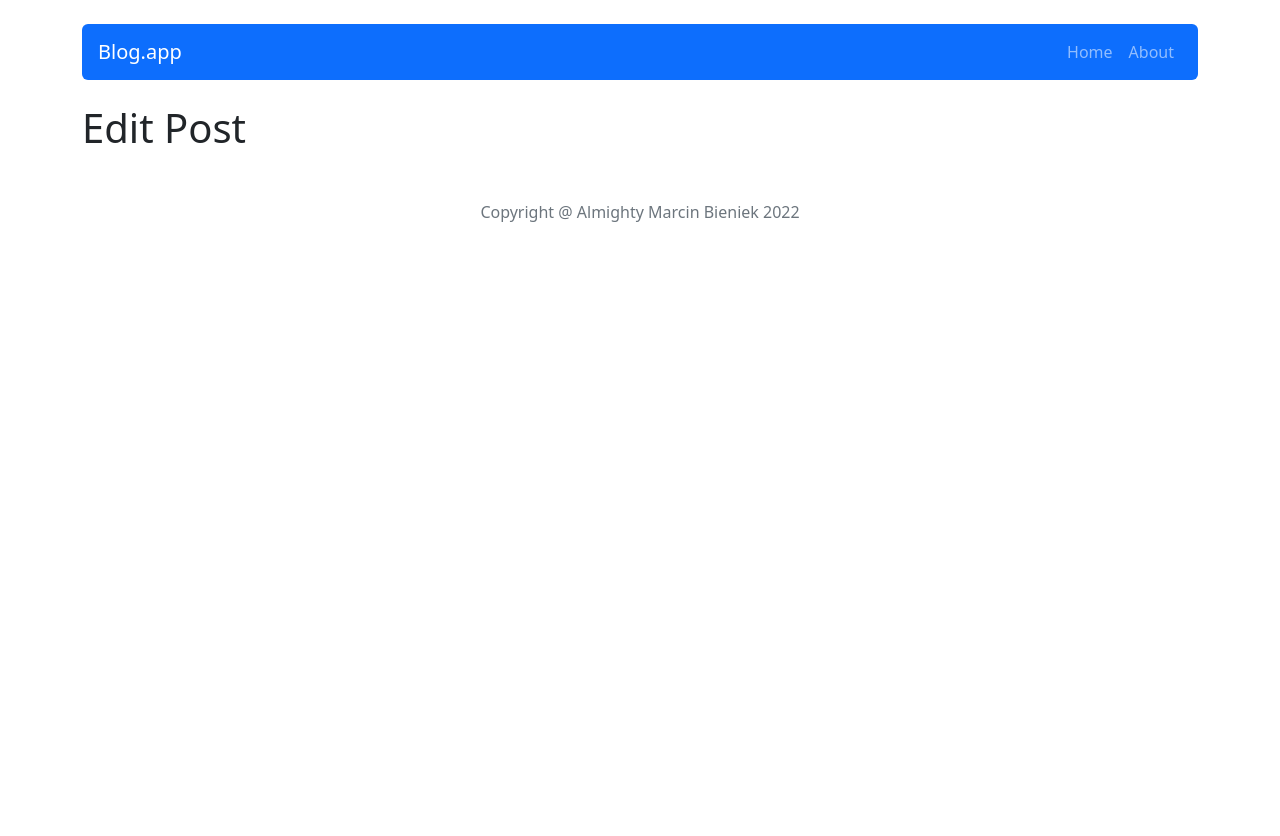
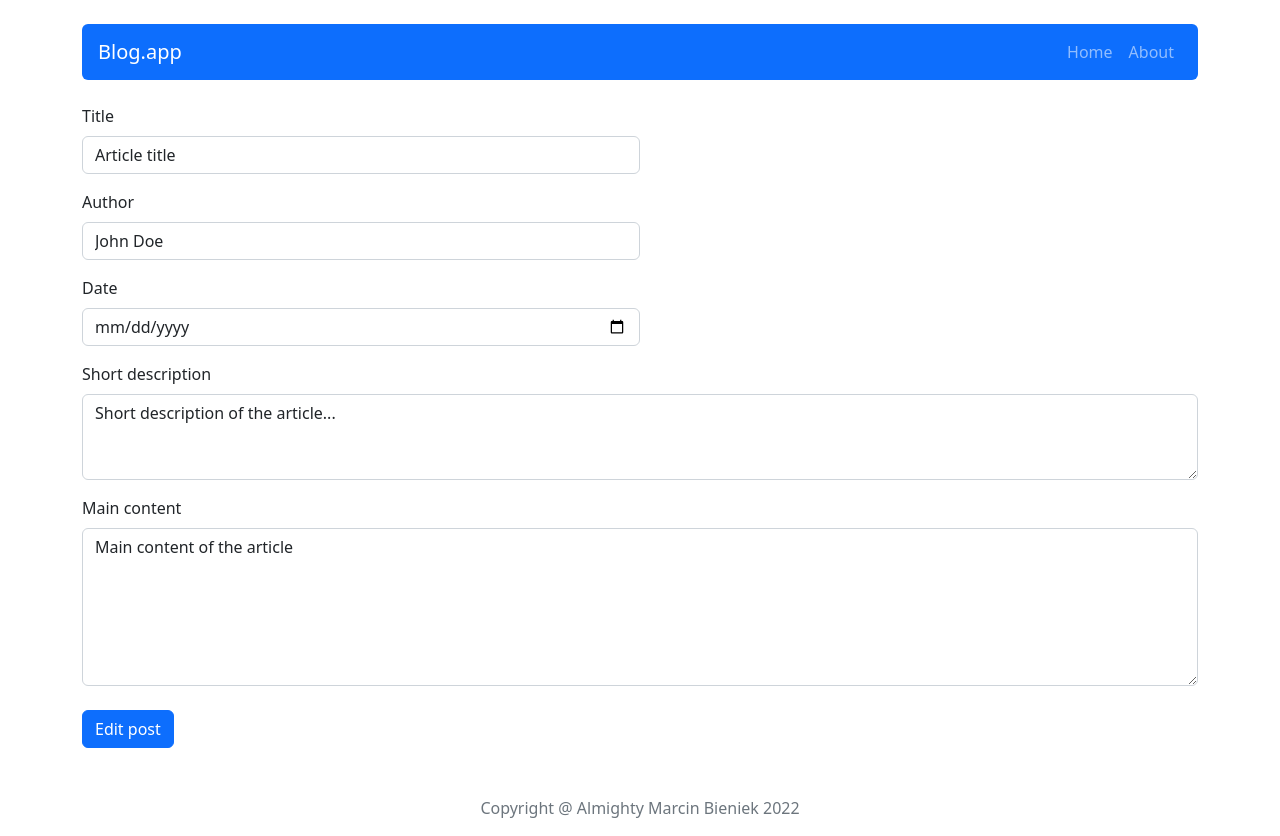
Before and after one commit to MarcinBieniek/CRUDApp, a React (Create React App) app: page /post/edit/1 in a window 1280 px wide. Before the commit the page ends 800 px from the top, so only its background shows below. Built offline with nearby package versions, Linux system fonts and the light colour scheme.

Commit message:
Add post edit option

```diff
--- a/package.json
+++ b/package.json
@@ -9,6 +9,7 @@
     "bootstrap": "^5.2.0",
     "react": "^18.2.0",
     "react-bootstrap": "^2.4.0",
+    "react-bootstrap-form": "^0.1.4-beta6",
     "react-dom": "^18.2.0",
     "react-redux": "^8.0.2",
     "react-router-dom": "^6.3.0",
--- a/src/App.js
+++ b/src/App.js
@@ -3,8 +3,8 @@ import { Container } from 'react-bootstrap';
 // components
 import Home from "./components/pages/Home";
 import SinglePost from "./components/pages/SinglePost";
-import AddPost from './components/pages/AddPost';
-import EditPost from './components/pages/EditPost';
+import AddPostForm from './components/features/AddPostForm';
+import EditPostForm from './components/features/EditPostForm';
 import About from './components/pages/About';
 import NotFound from './components/pages/NotFound';
 import Header from './components/views/Header';
@@ -20,8 +20,8 @@ const App = () => {
           <Routes>
             <Route path="/" element={<Home />} />
             <Route path="/post/:postId" element={<SinglePost />} />
-            <Route path="/post/add" element={<AddPost />} />
-            <Route path="/post/edit/:id" element={<EditPost />} />
+            <Route path="/post/add" element={<AddPostForm />} />
+            <Route path="/post/edit/:id" element={<EditPostForm />} />
             <Route path="/about" element={<About />} />
             <Route path="*" element={<NotFound />} />
           </Routes>
--- a/src/components/features/AddPostForm.js
+++ b/src/components/features/AddPostForm.js
@@ -1,54 +1,25 @@
-//react-gear
-import { useState } from 'react';
+// react
 import {useDispatch} from 'react-redux';
 import { addPost } from '../../redux/postsRedux';
 import { useNavigate } from "react-router-dom";
 
-//components
-import Form from 'react-bootstrap/Form';
-import Button from 'react-bootstrap/Button';
+// components
+import PostForm from './PostForm'
 
 const AddPostForm = () => {
 
     const dispatch = useDispatch();
-    let navigate = useNavigate();
+    const navigate = useNavigate();
 
-    const [title, setTitle] = useState('');
-    const [author, setAuthor] = useState('');
-    const [publishedDate, setPublishedDate] = useState('');
-    const [shortDescription, setShortDescription] = useState('');
-    const [content, setContent] = useState('');
-
-    const handleSubmit = e => {
-        e.preventDefault();
-        dispatch(addPost({ title, author, publishedDate, shortDescription, content }));
+    const handleSubmit = post => {
+        dispatch(addPost(post));
         navigate('/');
     }
 
+    const actionText = "Add post";
+
     return (
-        <Form onSubmit={handleSubmit}>
-            <Form.Group className="mb-3 w-50" controlId="postTitle">
-                <Form.Label>Title</Form.Label>
-                <Form.Control value={title} onChange={e => setTitle(e.target.value)} type="text" placeholder="Enter title" />
-            </Form.Group>
-            <Form.Group className="mb-3 w-50" controlId="postAuthor">
-                <Form.Label>Author</Form.Label>
-                <Form.Control value={author} onChange={e => setAuthor(e.target.value)} type="text" placeholder="Enter author" />
-            </Form.Group>
-            <Form.Group className="mb-3 w-50" controlId="postDate">
-                <Form.Label>Date</Form.Label>
-                <Form.Control value={publishedDate} onChange={e => setPublishedDate(e.target.value)} type="date" placeholder="Enter date" />
-            </Form.Group>
-            <Form.Group className="mb-3" controlId="postDescritpion">
-                <Form.Label>Short description</Form.Label>
-                <Form.Control value={shortDescription} onChange={e => setShortDescription(e.target.value)}as="textarea" rows={3} placeholder="Write short description"/>
-            </Form.Group>
-            <Form.Group className="mb-4" controlId="postContent">
-                <Form.Label>Main content</Form.Label>
-                <Form.Control value={content} onChange={e => setContent(e.target.value)} as="textarea" rows={6} placeholder="Write post"/>
-            </Form.Group>
-            <Button as="input" type="submit" value="Add Post" />
-        </Form>
+        <PostForm action={handleSubmit} actionText={actionText} />
     )
 }
 
--- /dev/null
+++ b/src/components/features/EditPostForm.js
@@ -0,0 +1,43 @@
+// react
+import { useDispatch } from 'react-redux';
+import { useNavigate } from 'react-router-dom';
+import { editPost } from '../../redux/postsRedux';
+import { useParams } from 'react-router';
+import { useSelector } from 'react-redux';
+import { getPostById } from '../../redux/postsRedux';
+import { Navigate } from 'react-router-dom';
+
+// components
+import PostForm from './PostForm';
+
+const EditPostForm = () => {
+
+    const dispatch = useDispatch();
+    const navigate = useNavigate();
+
+    const { id } = useParams();
+
+    const handleSubmit = post => {
+        dispatch(editPost({ ...post, id }));
+        navigate('/')
+    };
+
+    const actionText = "Edit post";
+
+    const postData = useSelector(state => getPostById(state, id))
+
+    if(!postData) return <Navigate to="/" />
+    else return (
+        <PostForm
+            action={handleSubmit}
+            actionText={actionText}
+            title={postData.title}
+            author={postData.author}
+            publieshedDate={postData.publieshedDate}
+            shortDescription={postData.shortDescription}
+            content={postData.content}
+        />
+    )
+}
+
+export default EditPostForm
--- /dev/null
+++ b/src/components/features/PostForm.js
@@ -0,0 +1,52 @@
+// react
+import {useState} from 'react';
+
+// components
+import Form from 'react-bootstrap/Form';
+import Button from 'react-bootstrap/Button';
+
+const PostForm = ({
+    action,
+    actionText,
+    ...props}
+) => {
+
+    const [title, setTitle] = useState(props.title || '');
+    const [author, setAuthor] = useState(props.author || '');
+    const [publishedDate, setPublishedDate] = useState(props.publishedDate || '');
+    const [shortDescription, setShortDescription] = useState(props.shortDescription || '');
+    const [content, setContent] = useState(props.content || '');
+
+    const handleSubmit = e => {
+        e.preventDefault();
+        action({ title, author, publishedDate, shortDescription, content });
+      };
+
+    return (
+        <Form onSubmit={handleSubmit}>
+            <Form.Group className="mb-3 w-50" controlId="postTitle">
+                <Form.Label>Title</Form.Label>
+                <Form.Control value={title} onChange={e => setTitle(e.target.value)} type="text" placeholder="Enter title" />
+            </Form.Group>
+            <Form.Group className="mb-3 w-50" controlId="postAuthor">
+                <Form.Label>Author</Form.Label>
+                <Form.Control value={author} onChange={e => setAuthor(e.target.value)} type="text" placeholder="Enter author" />
+            </Form.Group>
+            <Form.Group className="mb-3 w-50" controlId="postDate">
+                <Form.Label>Date</Form.Label>
+                <Form.Control value={publishedDate} onChange={e => setPublishedDate(e.target.value)} type="date" placeholder="Enter date" />
+            </Form.Group>
+            <Form.Group className="mb-3" controlId="postDescritpion">
+                <Form.Label>Short description</Form.Label>
+                <Form.Control value={shortDescription} onChange={e => setShortDescription(e.target.value)}as="textarea" rows={3} placeholder="Write short description"/>
+            </Form.Group>
+            <Form.Group className="mb-4" controlId="postContent">
+                <Form.Label>Main content</Form.Label>
+                <Form.Control value={content} onChange={e => setContent(e.target.value)} as="textarea" rows={6} placeholder="Write post"/>
+            </Form.Group>
+            <Button as="input" type="submit" value={actionText} />
+        </Form>
+    )
+}
+
+export default PostForm
--- a/src/components/pages/SinglePost.js
+++ b/src/components/pages/SinglePost.js
@@ -1,10 +1,10 @@
 //react-gear
 import { Link, Navigate } from 'react-router-dom';
 import { useSelector } from 'react-redux';
-import { useParams } from 'react-router';
+import { useDispatch } from 'react-redux';
 import { getPostById, deletePost } from '../../redux/postsRedux';
 import { useState } from 'react';
-import { useDispatch } from 'react-redux';
+import { useParams } from 'react-router';
 
 //components
 import Row from 'react-bootstrap/Row';
@@ -36,7 +36,7 @@ const SinglePost = () => {
                     <div className="d-flex justify-content-between mb-4">
                         <h1>{postData.title}</h1>
                         <div>
-                            <Link to={"/post/edit"}>
+                            <Link to={`/post/edit/${postId}`}>
                                 <Button variant="outline-info">Edit</Button>
                             </Link>
                             <Button variant="outline-danger" className="ms-2" onClick={handleShow}>Delete</Button>
--- a/src/redux/postsRedux.js
+++ b/src/redux/postsRedux.js
@@ -8,10 +8,12 @@ export const getPostById = ({ posts }, postId) => posts.find(post => post.id ===
 const createActionName = actionName => `app/posts/${actionName}`;
 const DELETE_POST = createActionName('DELETE_POST');
 const ADD_POST = createActionName('ADD_POST');
+const EDIT_POST = createActionName('EDIT_POST');
 
 // action creators
 export const deletePost= payload => ({ type: DELETE_POST, payload });
 export const addPost = payload => ({ type: ADD_POST, payload });
+export const editPost = payload => ({ type: EDIT_POST, payload });
 
 const postsReducer = (statePart = [], action) => {
   switch (action.type) {
@@ -19,6 +21,8 @@ const postsReducer = (statePart = [], action) => {
       return statePart.filter(post => post.id !== action.payload);
     case ADD_POST:
       return [...statePart, {...action.payload, id: shortid() }];
+    case EDIT_POST:
+     return statePart.map(post => (post.id === action.payload.id ? { ...post, ...action.payload } : post));
     default:
       return statePart;
   };
```
Also changed, not shown: 1 other file (tests, documents, lock files or other folders).
